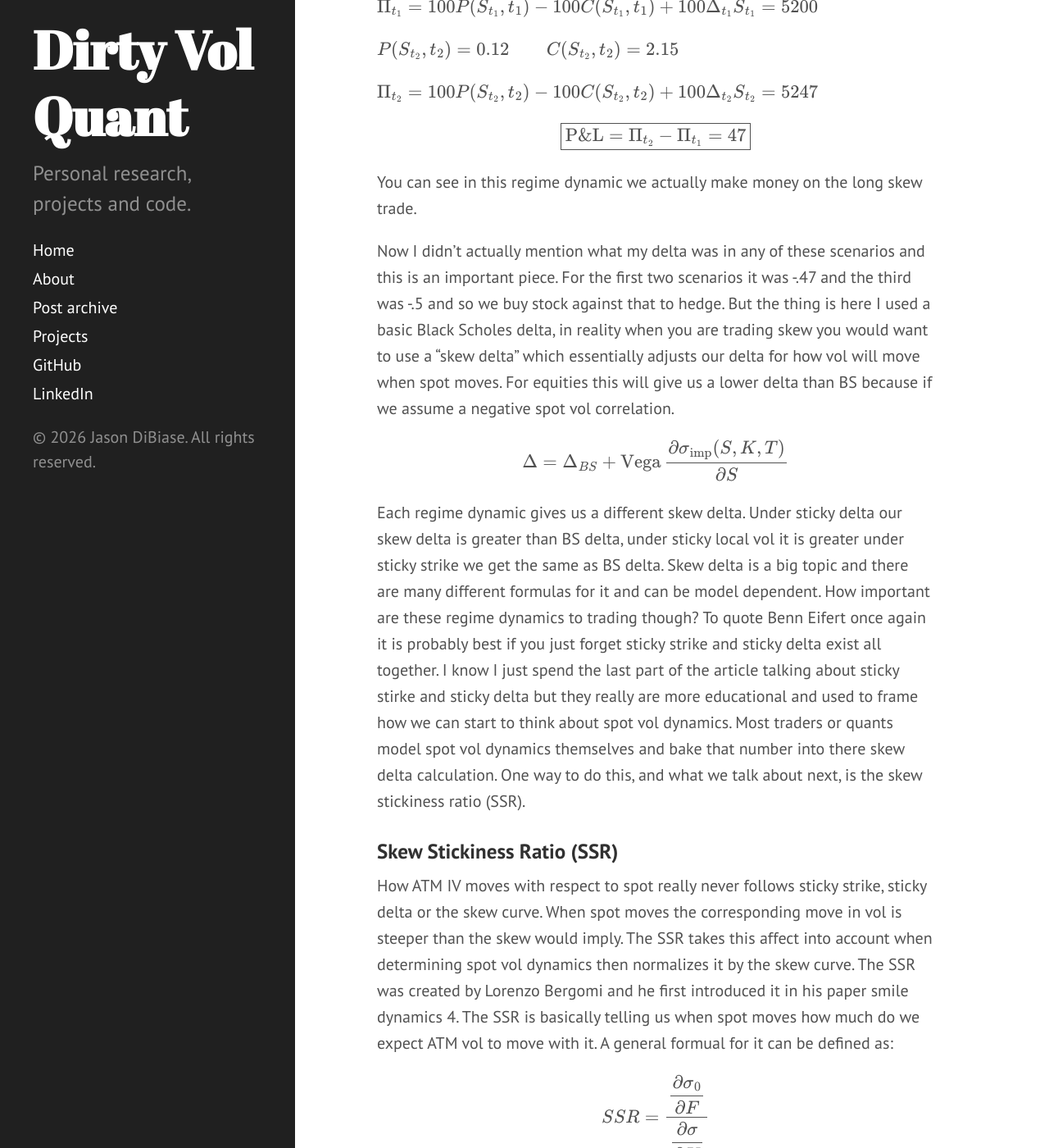
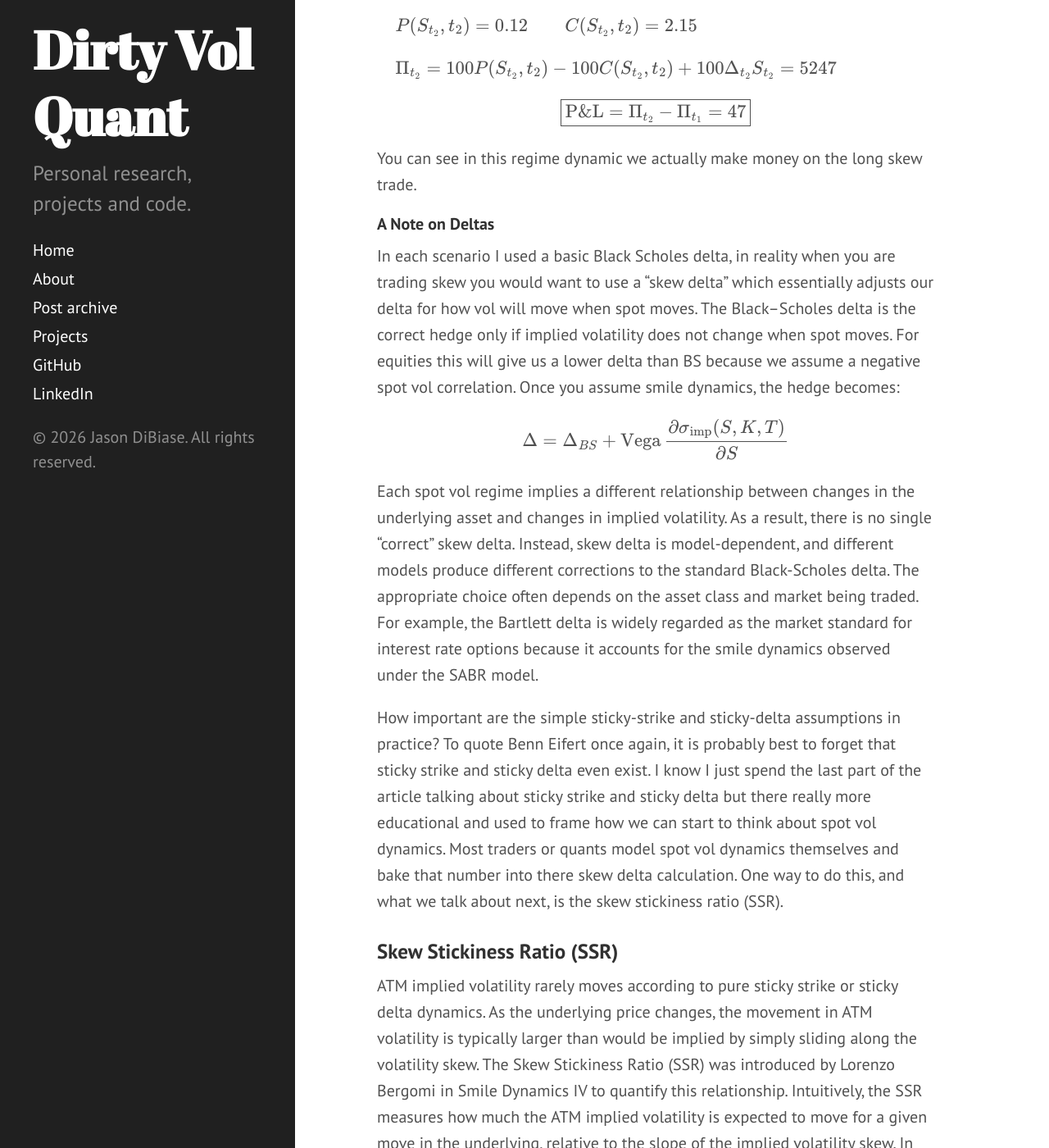
Before and after one commit to dibiasej/dibiasej.github.io, a Jekyll site: the page built from _posts/2026-06-07-Fixed-Strike-Floating-Strike-Spot-Vol-Dynamics-And-The-Skew-Stickiness-Ratio-Part-1.md, in a window 1280 px wide and 1400 px high, scrolled down 8981 px. Shown: the whole window at 82% size. Built offline with Jekyll 4.4.1, drawn with Linux system fonts in a browser that asks for light colours; Markdown is read by kramdown in place of the engine named in the settings; some of the changed text lies outside the part shown.

Commit message:
chnaged paras and image

```diff
--- a/_posts/2026-06-07-Fixed-Strike-Floating-Strike-Spot-Vol-Dynamics-And-The-Skew-Stickiness-Ratio-Part-1.md
+++ b/_posts/2026-06-07-Fixed-Strike-Floating-Strike-Spot-Vol-Dynamics-And-The-Skew-Stickiness-Ratio-Part-1.md
@@ -11,7 +11,7 @@
 I am going to start off by simply defining these terms and maybe giving you a few pictures to hammer home the meanings. A great way to think about these which was elequantly defined by Benn Eifert from QVR is "Sticky strike and sticky delta refer to spot vol dynamics and fixed stirke and floating strike vol are specific parameters of the volatility surface". Not sure if this is an exact quote but close enough. That definition is something you should keep in your head especially as we move forward thoughout this post (and in future posts) and I will often go back to it.
 
 ### Fixed Strike - Floating Strike Volatility
-What does it mean to parameterize a volatility surface, well in mathematical terms we can represent the volatility surface as some function $\sigma(.)$ that has specific parameters that when we plug them in we get an implied volatility. On a fixed strike basis the parameters would be strike K and maturity T $\sigma(K, T)$. In general I like to think about the parameterization of the volatility suraface as how we define the x-axis, for fixed strike we use our strikes and for floating strike it would be something like delta $\sigma(\Delta, T)$ or moneyness $\sigma(k, T)$ ($k = K / F$). How we define our parameterizations becomes especially important in stochastic volatility modeling where using either a fixed or floating strike parameterization will change the dynamics of our implied volatility process, atmf instantaneous skew, SSR and P&L dynamics.
+What does it mean to parameterize a volatility surface, well in mathematical terms we can represent the volatility surface as some function $\sigma(.)$ that has specific parameters that when we plug them in we get an implied volatility. On a fixed strike basis the parameters would be strike K and maturity T $\sigma(K, T)$. In general I like to think about the parameterization of the volatility suraface as how we define the x-axis, for fixed strike we use our strikes and for floating strike it would be something like delta $\sigma(\Delta, T)$ or moneyness $\sigma(k, T)$ ($k = K / F$). How we define our parameterizations becomes especially important in stochastic volatility modeling where using either a fixed or floating strike parameterization will change the dynamics of our implied volatility process, ATMF instantaneous skew, SSR and P&L dynamics.
 
 What really helped me understand these topics is reading through Emanuel Dermans volatility class lectures. In the lectures he explores fixed strike and floating strike vol from a time series perspective and I want to show that here. Below I show a time series of multiple fixed strike volatilities, that means at the starting date we choose an option with a specific strike and plot how that same strike option changes everyday, in our example we start at 2026-01-01 and set the strike to be 660 on the lower end and 700 on the higher end when spot is at 680. Every day going forward we plot the same IV for those strike options keeping them fixed.
 
@@ -23,11 +23,11 @@
 
 ![Floating Strike Vol](/assets/images/SPY_Floating_Strike_Vol-2026-06-30.png)
 
-Usually when someone plots a rolling chart of some implied volatility metric it is usually a constant maturity floating strike volatility. For example if you ever see someone post a chart of the ATM IV it is 99% of the time a constant maturity floating stirke ATM IV but nobody ever defined it like that. Another common example is the VIX, this is a constant maturity floating strike volatility metric. the disticntion between fixed and floating strike IV is hardly made but it is important as the below example illustrates.
+Usually when someone plots a rolling chart of some implied volatility metric it is usually a constant maturity floating strike volatility. For example if you ever see someone post a chart of the ATM IV it is 99% of the time a constant maturity floating stirke ATM IV but nobody ever defines it like that. Another common example is the VIX, this is a constant maturity floating strike volatility metric. the disticntion between fixed and floating strike IV is hardly made but it is important as the below example illustrates.
 
 If you are trying to trade a pure long volatility position by, lets say, buying a straddle and delta hedging it, you usually start buy buying the ATM put and call. The issue is positions and trades are not floating strike, they have to be discretely rehedged to become semi floating strike. If you buy a delta hedged straddle today and dont look at it for a week more likely then not the original spot price will have moved away from ATM and it is no longer ATM anymore. On fixed strike basis how vol chnages is hugely important to our positions P&L, did fixed strike follow the skew curve, did the fixed strike vol meaningfully outperform the skew curve. These are all things options traders look at and need to know and will bring us to our next topic but I briefly want to touch on fixed strike and floating strike skew.
 
-Fixed strike skew and floating strike skew is another topic that confused me for a while and to gain clarification it is important to note that these are not the same as the definitions for fixed strike and floating strike vol I described above. Fixed strike skew can be though of as a volatility independent measure of the skew curve and floating stirke skew can be though of as a volatility dependent measure of the skew curve
+Fixed strike skew and floating strike skew is another topic that confused me for a while and to gain clarification it is important to note that these are not the same as the definitions for fixed strike and floating strike vol I described above. Fixed strike skew can be thought of as a volatility independent measure of the skew curve and floating stirke skew can be thought of as a volatility dependent measure of the skew curve
 
 Fixed strike skew = 90% moneyness IV - 110% moneyness IV
 
@@ -55,25 +55,21 @@
 
 Time 1:
 
-$P(S_{t_1}, t_1) = 1.058 \quad C(S_{t_1}, t_1) = 0.678 \qquad \Delta_{t_1} = -0.465$
+$\quad P(S_{t_1}, t_1) = 1.058 \quad C(S_{t_1}, t_1) = 0.678 \qquad \Delta_{t_1} = -0.465$
 
-$
-\Pi_{t_1} = 100P(S_{t_1},t_1) - 100C(S_{t_1},t_1) + 100\Delta_{t_1}S_{t_1} = 4693
-$
+$\quad \Pi_{t_1} = 100P(S_{t_1},t_1) - 100C(S_{t_1},t_1) + 100\Delta_{t_1}S_{t_1} = 4693$
 
 Time 2:
 
-$P(S_{t_2}, t_2) = 0.058 \quad C(S_{t_2}, t_2) = 2.07$
+$\quad P(S_{t_2}, t_2) = 0.058 \quad C(S_{t_2}, t_2) = 2.07$
 
-$
-\Pi_{t_2} = 100P(S_{t_2},t_2) - 100C(S_{t_2},t_2) + 100\Delta_{t_2}S_{t_2} = 4686
-$
+$\quad \Pi_{t_2} = 100P(S_{t_2},t_2) - 100C(S_{t_2},t_2) + 100\Delta_{t_2}S_{t_2} = 4686$
 
 Final:
 
-$
+$$
 \mathrm{P\&L} = \Pi_{t_2} - \Pi_{t_1} = -6.7
-$
+$$
 
 The important thing is that under sticky strike both positions initial IV does not change from $t_1$ to $t_2$ which impacts our ending P&L.
 
@@ -81,11 +77,9 @@
 
 We have the same initial put price, call price and position delta, but because our option positions IV change at t2 we will get different prices.
 
-$P(S_{t_2}, t_2) = 0.13 \qquad C(S_{t_2}, t_2) = 2.73$
+$\quad P(S_{t_2}, t_2) = 0.13 \qquad C(S_{t_2}, t_2) = 2.73$
 
-$
-\Pi_{t_2} = 100P(S_{t_2},t_2) - 100C(S_{t_2},t_2) + 100\Delta_{t_2}S_{t_2} = 4627
-$
+$\quad \Pi_{t_2} = 100P(S_{t_2},t_2) - 100C(S_{t_2},t_2) + 100\Delta_{t_2}S_{t_2} = 4627$
 
 $$
 \boxed{\mathrm{P\&L} = \Pi_{t_2} - \Pi_{t_1} = -66}
@@ -95,27 +89,27 @@
 
 In this scenario we actually lost more money. Generally for a skew position to be profitable we want the floating strike vol to outperform the fixed strike vol which in this sceanrio actually happend, so why didn't our portfolio make money? Well there are a lot of caveats to this but essentially the outperformance of the floating strike call vol overpowered the floating strike put vol.
 
-In this particualr scenario where spot moves up we get shorter vega (approaching short call) and suffer more from the call iv rising. For a long skew position to be profitable when spot increases we would ideally like a regime where floaitng strike vol outperforms fixed strike on the put side, and on the call side fixed strike vol "rolls under" our delta strike vol. This brings us to our third regime dynamic, sticky local volatility.
+In this particualr scenario where spot moves up we get shorter vega (approaching short call) and suffer more from the call IV rising. For a long skew position to be profitable when spot increases we would ideally like a regime where floaitng strike vol outperforms fixed strike on the put side, and on the call side fixed strike vol "rolls under" our delta strike vol.
 
-Scenario 3: Delta Hedged Long Skew P&L Under Sticky Local Volatility Dynamics
+**Scenario 3: Sticky Local Volatility Dynamics Delta Hedged Long Skew P&L**
 
-Local volatility is another way of modeling vol where we assume the instantaneous volatility is a function of the current asst price and time $$\sigma_{loc} = \sigma_{loc}(S, t)$$. My favorite definition of local volatility once again comes from Emanuel Dermans lecture series where he defines local vol as the volatility that justifies current option prices given spot is at a certain level at a certain time. In the sticky local vol regime we assume that ATM IV rises as the market falls, ie negative spot vol correlation. But unlike the other volatility dynamics sticky local vol is not a unique transformation of the smile, as spot moves the exact way the skew rotates depends on the calibrated local volatility surface. Below we show a skew shift that would be advantageous to our Long skew position.
+Local volatility is another way of modeling vol where we assume the instantaneous volatility is a function of the current asst price and time $$\sigma_{t} = \sigma_(S_t, t)$$. My favorite definition of local volatility once again comes from Emanuel Dermans lecture series where he defines local vol as the volatility that justifies current option prices given spot is at a certain level and time in the future.
+
+In the sticky local vol regime we assume that ATM IV rises as the market falls, ie negative spot vol correlation. But unlike the other volatility dynamics sticky local vol is not a unique transformation of the smile, as spot moves the exact way the skew rotates depends on the calibrated local volatility surface. Below we show a skew shift that would be advantageous to our Long skew position.
 
 ![Sticky Local Vol Dynamics](/assets/images/Sticky-Local-Vol-Dynamics-Scenario-3-2026-07-02.png)
 
-Remeber in this scenario the 95 strike put IVs rise from t1 to t2 and the 105 strike call IVs fall.
+Time 1:
 
-$P(S_{t_1}, t_1) = 1.147 \qquad C(S_{t_1}, t_1) = 1.04 \qquad \Delta = -.5$
+$\quad P(S_{t_1}, t_1) = 1.147 \qquad C(S_{t_1}, t_1) = 1.04 \qquad \Delta = -.5$
 
-$
-\Pi_{t_1} = 100P(S_{t_1},t_1) - 100C(S_{t_1},t_1) + 100\Delta_{t_1}S_{t_1} = 5200
-$
+$\quad \Pi_{t_1} = 100P(S_{t_1},t_1) - 100C(S_{t_1},t_1) + 100\Delta_{t_1}S_{t_1} = 5200$
 
-$P(S_{t_2}, t_2) = 0.12 \qquad C(S_{t_2}, t_2) = 2.15$
+Time 2:
 
-$
-\Pi_{t_2} = 100P(S_{t_2},t_2) - 100C(S_{t_2},t_2) + 100\Delta_{t_2}S_{t_2} = 5247
-$
+$\quad P(S_{t_2}, t_2) = 0.12 \qquad C(S_{t_2}, t_2) = 2.15$
+
+$\quad \Pi_{t_2} = 100P(S_{t_2},t_2) - 100C(S_{t_2},t_2) + 100\Delta_{t_2}S_{t_2} = 5247$
 
 $$
 \boxed{\mathrm{P\&L} = \Pi_{t_2} - \Pi_{t_1} = 47}
@@ -123,27 +117,30 @@
 
 You can see in this regime dynamic we actually make money on the long skew trade.
 
-Now I didn't actually mention what my delta was in any of these scenarios and this is an important piece. For the first two scenarios it was -.47 and the third was -.5 and so we buy stock against that to hedge. But the thing is here I used a basic Black Scholes delta, in reality when you are trading skew you would want to use a "skew delta" which essentially adjusts our delta for how vol will move when spot moves. For equities this will give us a lower delta than BS because if we assume a negative spot vol correlation.
+#### A Note on Deltas
+In each scenario I used a basic Black Scholes delta, in reality when you are trading skew you would want to use a "skew delta" which essentially adjusts our delta for how vol will move when spot moves. The Black–Scholes delta is the correct hedge only if implied volatility does not change when spot moves. For equities this will give us a lower delta than BS because we assume a negative spot vol correlation. Once you assume smile dynamics, the hedge becomes:
 
 $$
 \Delta = \Delta_{BS} + \text{Vega}\,\frac{\partial \sigma_{\mathrm{imp}}(S,K,T)}{\partial S}
 $$
 
-Each regime dynamic gives us a different skew delta. Under sticky delta our skew delta is greater than BS delta, under sticky local vol it is greater under sticky strike we get the same as BS delta. Skew delta is a big topic and there are many different formulas for it and can be model dependent. How important are these regime dynamics to trading though? To quote Benn Eifert once again it is probably best if you just forget sticky strike and sticky delta exist all together. I know I just spend the last part of the article talking about sticky stirke and sticky delta but they really are more educational and used to frame how we can start to think about spot vol dynamics. Most traders or quants model spot vol dynamics themselves and bake that number into there skew delta calculation. One way to do this, and what we talk about next, is the skew stickiness ratio (SSR).
+Each spot vol regime implies a different relationship between changes in the underlying asset and changes in implied volatility. As a result, there is no single "correct" skew delta. Instead, skew delta is model-dependent, and different models produce different corrections to the standard Black-Scholes delta. The appropriate choice often depends on the asset class and market being traded. For example, the Bartlett delta is widely regarded as the market standard for interest rate options because it accounts for the smile dynamics observed under the SABR model.
+
+How important are the simple sticky-strike and sticky-delta assumptions in practice? To quote Benn Eifert once again, it is probably best to forget that sticky strike and sticky delta even exist. I know I just spend the last part of the article talking about sticky strike and sticky delta but there really more educational and used to frame how we can start to think about spot vol dynamics. Most traders or quants model spot vol dynamics themselves and bake that number into there skew delta calculation. One way to do this, and what we talk about next, is the skew stickiness ratio (SSR).
 
 ### Skew Stickiness Ratio (SSR)
-How ATM IV moves with respect to spot really never follows sticky strike, sticky delta or the skew curve. When spot moves the corresponding move in vol is steeper than the skew would imply. The SSR takes this affect into account when determining spot vol dynamics then normalizes it by the skew curve. The SSR was created by Lorenzo Bergomi and he first introduced it in his paper smile dynamics 4. The SSR is basically telling us when spot moves how much do we expect ATM vol to move with it. A general formual for it can be defined as:
+ATM implied volatility rarely moves according to pure sticky strike or sticky delta dynamics. As the underlying price changes, the movement in ATM volatility is typically larger than would be implied by simply sliding along the volatility skew. The Skew Stickiness Ratio (SSR) was introduced by Lorenzo Bergomi in Smile Dynamics IV to quantify this relationship. Intuitively, the SSR measures how much the ATM implied volatility is expected to move for a given move in the underlying, relative to the slope of the implied volatility skew. In other words, it provides a normalized measure of the market's spot vol dynamics. A general definition of the SSR is:
 
 $$
 SSR = \frac{\dfrac{\partial \sigma_{0}}{\partial F}}
      {\dfrac{\partial \sigma}{\partial K}}
 $$
 
-The numerator can literally be estimated as the beta coefficient from a regression of changes in atm IV against log returns (Forward prices) and the denominator is estimates from the implied skew curve at a given date. For equities the SSR is usally around 1.5 but in left tail scenarios we can see it jump to 2. If the market did actually follow one of out above defined spot vol dynamic regimes we would get a SSR = 1 under sticky strike, SSR = 0 under sticky delta and SSR = 2 under sticky local vol.
+The numerator is simply the beta coefficient from a regression of changes in ATM implied volatility against log returns (or log forward returns for futures and rates markets). The denominator can be calculated from the ATMF implied skew at a given point in time. For equity markets, the SSR is typically around 1.5, although during periods of market stress and large left-tail moves it can increase toward 2. If the market were to follow one of the spot vol regimes discussed earlier, the SSR would take on values: SSR = 1 under sticky strike, SSR = 0 under sticky delta, and SSR = 2 under sticky local volatility.
 
 There are multiple formulations of the SSR but just like most things in the volatility world there is an implied version derived from a model and a realized version derived from market data.
 
-Realized SSR:
+**Realized SSR:**
 
 $$
 
@@ -160,13 +157,13 @@
 }
 $$
 
-In the below chart I used the above formula which came directly from Bergomi smile dynamics 4 paper where the SSR was originally introduced. Its important to note in this calculation it is not a traditional realized spot vol beta calculation because we include the implied skew in the summation with log returns squared in the denominator. I'm not sure if we can use an instantaneous implied skew slop estimate in the denominator here or one from actual data (like 90% - 110%) because it isnt technically realized it would be estimated from a model so I derive it using market data.
+In the chart below, I estimate the realized SSR using the estimator above proposed by Bergomi in Smile Dynamics IV, where the concept was originally introduced. Unlike a traditional realized spot vola beta calculation we include the ATMF implied skew in the summation with log returns squared in the denominator. You can estimate the ATMF skew slope using a finite-difference approximation of neighboring strikes or moneyness levels (95% Put IV - 105% Call IV) or you can use certain parameters derived from calibrating a stochastic volatility model.
 
 ![Realized Skew Stickiness Ratio](/assets/images/SPY-SSRS-Post-2026-07-02.png)
 
 The value of SSR is typically between 1 and 2 and 1.5 on average for equties but as with any realized calculation it is an estimate and can get messy so that is why we see values jump above 2.
 
-Implied SSR:
+**Implied SSR:**
 
 <div style="text-align:center; font-size:1.4em;">
 
@@ -193,7 +190,7 @@
 
 </div>
 
-Both above formulas are the same. The implied SSR is calculated from model parameters so its formulation can be model dependent. We can use the SSR derived from some model to actually test how well the model describes market dynamics. Some volatility models have an amazing fit for the surface but there SSR is completely off, this is the case for Local vol models where we get an exact surface fit, but and SSR of 2 which isnt an accurate description of spot vol dynamics. I am not sure about this but the only analytically tractable implied SSR I could find is from the 2-factor Bergomi model, which makes sense because he literally created the SSR, but I show the formula below:
+Both above formulas are the same. The implied SSR is calculated from model parameters so its formulation can be model dependent. We can use the SSR derived from some model to actually test how well the model describes market dynamics. Some volatility models have an amazing fit for the surface but there SSR is completely off, this is the case for Local vol models where we get an exact surface fit, but and SSR of 2 which isnt an accurate description of spot vol dynamics. The only analytically tractable implied SSR I could find is from the 2-factor Bergomi model, which makes sense because he literally created the SSR, but I show the formula below:
 
 $$
 R(T)
```
Also changed, not shown: other parts of _posts/2026-06-07-Fixed-Strike-Floating-Strike-Spot-Vol-Dynamics-And-The-Skew-Stickiness-Ratio-Part-1.md (+1 -1 lines), assets/images/SPY_Floating_Strike_Vol-2026-06-30.png.
